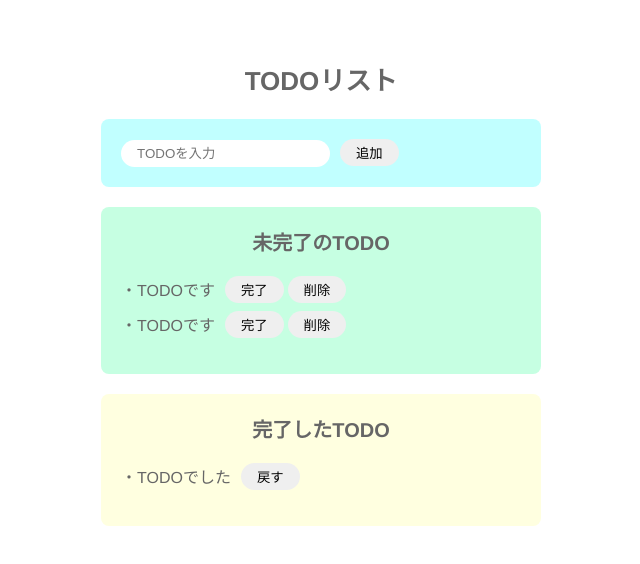
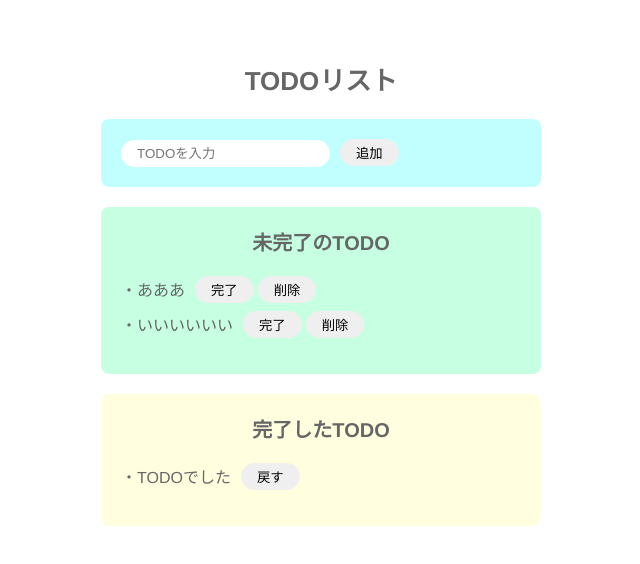
Before and after one commit to mi-Ko82/react-todo, a React (Vite) app: page / in a window 1280 px wide. Shown: the top 564 px of the page, without its empty margins (319-959 px from the left). Built offline with nearby package versions, Linux system fonts and the light colour scheme.

Commit message:
useStateの追加

```diff
--- a/src/App.jsx
+++ b/src/App.jsx
@@ -2,6 +2,9 @@ import React, { useState } from 'react'
 import styles from './app.module.scss'
 
 const App = () => {
+  const [incompleteTodos, setIncompleteTodos] = useState(['あああ', 'いいいいいい'])
+  const [fixedTodos, setFixedTodos] = useState(['TODOでした'])
+
   return (
     <>
       <section className={styles.todo}>
@@ -13,25 +16,28 @@ const App = () => {
         <section className={`${styles.todo__box} ${styles.todo__imcomplete}`}>
           <h2 className={styles.todo__lv2Title}>未完了のTODO</h2>
           <ul className={styles.todo__list}>
-            <li className={styles.todo__listItem}>
-              <span>TODOです</span>
-              <button className={styles.todo__button}>完了</button>
-              <button className={styles.todo__button}>削除</button>
-            </li>
-            <li className={styles.todo__listItem}>
-              <span>TODOです</span>
-              <button className={styles.todo__button}>完了</button>
-              <button className={styles.todo__button}>削除</button>
-            </li>
+            {incompleteTodos.map(todo => {
+              return (
+                <li key={todo} className={styles.todo__listItem}>
+                  <span>{todo}</span>
+                  <button className={styles.todo__button}>完了</button>
+                  <button className={styles.todo__button}>削除</button>
+                </li>
+              )
+            })}
           </ul>
         </section>
         <section className={`${styles.todo__box} ${styles.todo__complete}`}>
           <h2 className={styles.todo__lv2Title}>完了したTODO</h2>
           <ul className={styles.todo__list}>
-            <li className={styles.todo__listItem}>
-              <span>TODOでした</span>
-              <button className={styles.todo__button}>戻す</button>
-            </li>
+            {fixedTodos.map(todo => {
+              return (
+                <li key={todo} className={styles.todo__listItem}>
+                  <span>{todo}</span>
+                  <button className={styles.todo__button}>戻す</button>
+                </li>
+              )
+            })}
           </ul>
         </section>
       </section>
```
